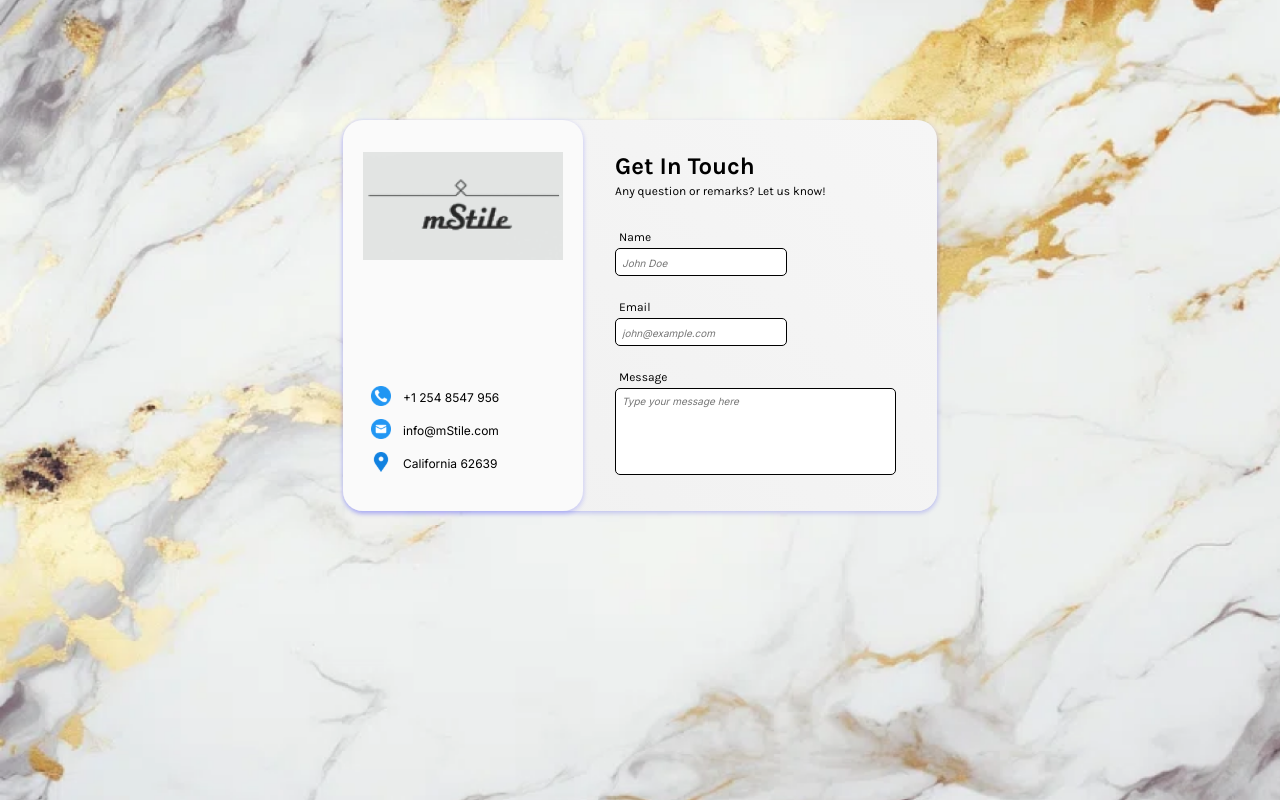
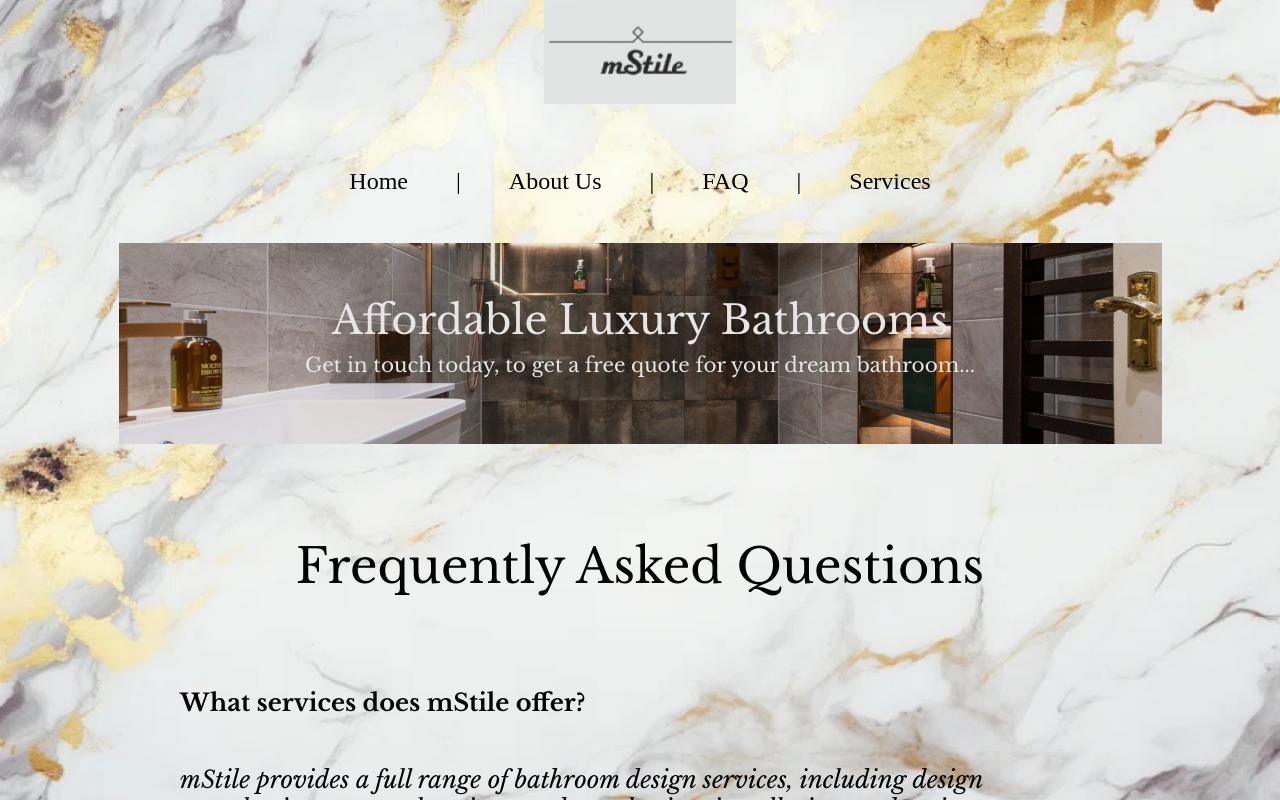
Before and after one commit to alidev9/mstile-website, a React (Vite) app: page / in a window 1280 px wide. Built offline with nearby package versions, Linux system fonts and the light colour scheme.

Commit message:
Finished working on the FAQs page

```diff
--- a/package.json
+++ b/package.json
@@ -11,7 +11,8 @@
   },
   "dependencies": {
     "react": "^18.2.0",
-    "react-dom": "^18.2.0"
+    "react-dom": "^18.2.0",
+    "uuid": "^9.0.1"
   },
   "devDependencies": {
     "@types/react": "^18.2.66",
--- a/src/main.jsx
+++ b/src/main.jsx
@@ -1,10 +1,17 @@
 import React from 'react'
 import ReactDOM from 'react-dom/client'
-import Home from './Home.jsx'
-import ContactForm from './components/ContactForm.jsx'
+import './styles/base-styles.css'
+import Header from './components/Header.jsx'
+import Footer from './components/Footer.jsx'
+//import Home from './Home.jsx'
+import FAQ from './pages/FAQ.jsx'
 
 ReactDOM.createRoot(document.getElementById('root')).render(
   <React.StrictMode>
-    <ContactForm />
+    <>
+      <Header />
+      <FAQ />
+      <Footer />
+    </>
   </React.StrictMode>
 )
--- /dev/null
+++ b/src/pages/FAQ.jsx
@@ -0,0 +1,58 @@
+import '../styles/base-styles.css'
+import '../styles/faq.css'
+import ContactForm from '../components/ContactForm.jsx'
+import { v4 as uuidv4 } from 'uuid'
+
+const faqData = [
+    {
+        id: uuidv4(),
+        question: 'What services does mStile offer?',
+        answer: 'mStile provides a full range of bathroom design services, including design consultations, space planning, product selection, installation, and project management. We specialize in creating custom bathrooms that are both stylish and functional.'
+    },
+    {
+        id: uuidv4(),
+        question: 'What type of products do you carry?',
+        answer: 'We carry a wide range of high-end products, including vanities, toilets, showers, tubs, faucets, and accessories. We also offer various tile, flooring, and wall treatments to complete the look of your bathroom.'
+    },
+    {
+        id: uuidv4(),
+        question: 'Do you offer installation services?',
+        answer: 'Yes, we offer installation services for all of the products that we carry. Our team of experienced professionals can help you with your project from start to finish.'
+    },
+    {
+        id: uuidv4(),
+        question: 'What kind of warranty does mStile offer?',
+        answer: 'mStile offers a comprehensive 3-year warranty on all our products and services.'
+    },
+    {
+        id: uuidv4(),
+        question: 'Does mStile offer a design service?',
+        answer: 'Yes, we offer a comprehensive design service to help you create the perfect bathroom for your home. Our team of experienced designers will work with you to develop a design that meets your needs and budget.'
+    },
+    {
+        id: uuidv4(),
+        question: 'How long does a typical project take?',
+        answer: 'The length of a project will depend on the complexity of the design, the materials chosen, and the availability of products. On average, a project will take between 1-2 weeks to complete.'
+    }
+]
+
+function FAQ(){
+    return (
+        <main>
+            <h1>Frequently Asked Questions</h1>
+            <div className="faq-list-container">
+                {faqData.map((faqItem) => {
+                    return (
+                        <div key={faqItem.id} className="faq-item-container">
+                                <h2>{faqItem.question}</h2>
+                                <div>{faqItem.answer}</div>
+                        </div>
+                    )
+                })}
+            </div>
+            <ContactForm />
+        </main>
+    )
+}
+
+export default FAQ
--- a/src/styles/contact-form.css
+++ b/src/styles/contact-form.css
@@ -7,8 +7,7 @@
 
     display: flex;
     flex-flow: row nowrap;
-    position: absolute;
-    top: 15%;
+
 }
 
 .contact-details-company,
@@ -100,7 +99,7 @@
     all: unset;
     font-family: "Inter";
     font-size: 12px;
-    border: solid 0.4px black;
+    border: solid 0.4px rgb(94, 94, 94);
     background-color: white;
     box-sizing: border-box;
     padding: 6px;
--- /dev/null
+++ b/src/styles/faq.css
@@ -0,0 +1,40 @@
+main{
+    font-family: "Libre Baskerville";
+}
+
+main h1{
+    font-size: 48px;
+    font-weight: 400;
+    text-align: center;
+    margin: 92px 0 0 0;
+}
+
+main .faq-list-container{
+    display: flex;
+    flex-flow: column nowrap;
+    padding: 92px 128px 0 128px;
+    width: 920px;
+}
+
+.faq-item-container:not(:last-child){
+    margin-bottom: 92px;
+}
+
+.faq-item-container h2{
+    margin-bottom: 48px;
+}
+
+.faq-item-container > div{
+    font-size: 24px;
+    font-style: italic;
+}
+
+/*Styling contact form for this page specifically*/
+main .contact-form{
+    margin: 92px 0 92px 128px;
+    width: 768px;
+}
+
+main .form-element input{
+    width: 250px;
+}
--- a/src/styles/index.css
+++ b/src/styles/home.css
@@ -5,8 +5,7 @@ main{
 }
 
 p,
-p:not(p:last-of-type)
-{
+p:not(p:last-of-type){
     margin-bottom: 32px;
 }
 
```
Also changed, not shown: src/pages/Home.jsx (renamed from src/Home.jsx, +3 -4 lines), 1 other file (tests, documents, lock files or other folders).
